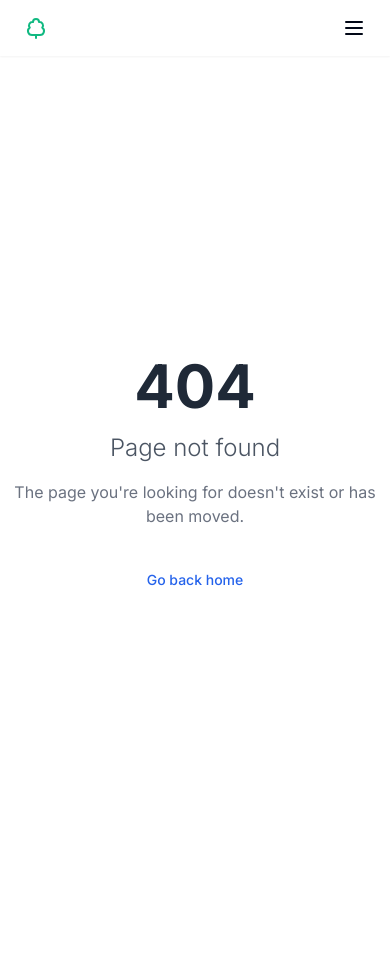
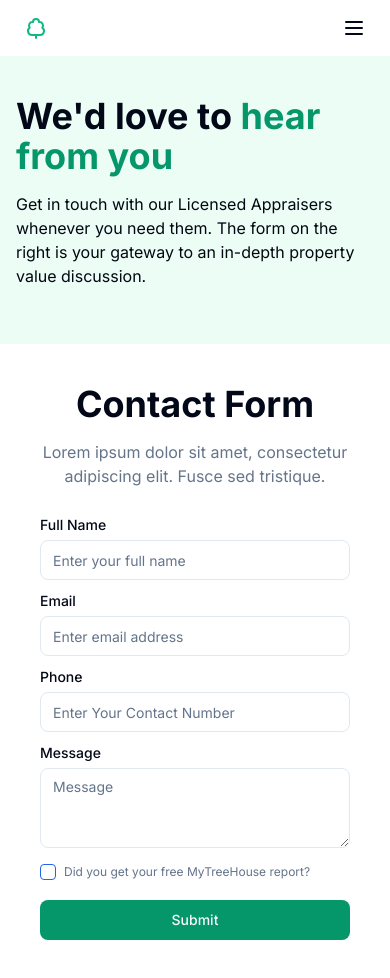
Before and after one commit to mytreehouse-ai/cygnus-a, a Next.js app: page /contact in a window 390 px wide. Before the commit this address had no page. Before the commit the page ends 900 px from the top, so only its background shows below. Built offline with nearby package versions, Linux system fonts and the light colour scheme.

Commit message:
feat: contact form page and ui for mobile

```diff
--- /dev/null
+++ b/app/contact/page.tsx
@@ -0,0 +1,12 @@
+import React from "react";
+import ContactUs from "@/components/contact-us";
+
+const page = () => {
+  return (
+    <>
+      <ContactUs />
+    </>
+  );
+};
+
+export default page;
--- /dev/null
+++ b/components/contact-us/index.tsx
@@ -0,0 +1,153 @@
+"use client";
+
+import React from "react";
+import { Card, CardContent, CardHeader, CardTitle } from "../ui/card";
+import { Form, FormControl, FormField, FormItem, FormLabel } from "../ui/form";
+import { useForm } from "react-hook-form";
+import { Input } from "../ui/input";
+import { Textarea } from "../ui/textarea";
+import { Button } from "../ui/button";
+import { Checkbox } from "../ui/checkbox";
+
+const ContactUs = () => {
+  return (
+    <main className="">
+      <div className="bg-emerald-50 px-4 pb-4 pt-10 md:px-6">
+        <h1 className="text-4xl font-bold md:text-5xl">
+          We&apos;d love to
+          <span className="text-emerald-600"> hear from you</span>
+        </h1>
+        <h2 className="pb-10 pt-4 text-gray-950 md:text-base">
+          Get in touch with our Licensed Appraisers whenever you need them. The
+          form on the right is your gateway to an in-depth property value
+          discussion.
+        </h2>
+      </div>
+      <div className="px-4 pb-4 pt-10 text-center md:pt-12">
+        <h3 className="text-4xl font-bold md:text-3xl ">Contact Form</h3>
+        <p className="tex-sm mt-4 text-slate-500 ">
+          Lorem ipsum dolor sit amet, consectetur adipiscing elit. Fusce sed
+          tristique.
+        </p>
+        <ContactForm />
+      </div>
+    </main>
+  );
+};
+
+export default ContactUs;
+
+const ContactForm = () => {
+  const contactUsForm = useForm();
+
+  const onSubmit = () => {
+    console.log("submit");
+  };
+
+  return (
+    <Card className="mt-6 border-none shadow-none md:border md:shadow-sm">
+      <CardContent>
+        <Form {...contactUsForm}>
+          <form
+            name="search-property-form"
+            onSubmit={contactUsForm.handleSubmit(onSubmit)}
+            className="flex flex-col gap-y-2"
+          >
+            <FormField
+              control={contactUsForm.control}
+              name="bathroom"
+              render={({ field }) => (
+                <FormItem className="w-auto md:w-full">
+                  <FormControl>
+                    <div className="space-y-1 text-start">
+                      <FormLabel>Full Name</FormLabel>
+                      <Input
+                        placeholder="Enter your full name"
+                        {...field}
+                        value={field.value}
+                        className="w-full rounded-lg text-sm md:w-full"
+                      />
+                    </div>
+                  </FormControl>
+                </FormItem>
+              )}
+            />
+
+            <FormField
+              control={contactUsForm.control}
+              name="bathroom"
+              render={({ field }) => (
+                <FormItem className="w-auto md:w-full">
+                  <FormControl>
+                    <div className="space-y-1 text-start">
+                      <FormLabel>Email</FormLabel>
+                      <Input
+                        placeholder="Enter email address"
+                        {...field}
+                        value={field.value}
+                        className="w-full rounded-lg text-sm md:w-full"
+                      />
+                    </div>
+                  </FormControl>
+                </FormItem>
+              )}
+            />
+
+            <FormField
+              control={contactUsForm.control}
+              name="bathroom"
+              render={({ field }) => (
+                <FormItem className="w-auto md:w-full">
+                  <FormControl>
+                    <div className="space-y-1 text-start">
+                      <FormLabel>Phone</FormLabel>
+                      <Input
+                        placeholder="Enter Your Contact Number"
+                        {...field}
+                        value={field.value}
+                        className="w-full rounded-lg text-sm md:w-full"
+                      />
+                    </div>
+                  </FormControl>
+                </FormItem>
+              )}
+            />
+
+            <FormField
+              control={contactUsForm.control}
+              name="bathroom"
+              render={({ field }) => (
+                <FormItem className="w-auto md:w-full">
+                  <FormControl>
+                    <div className="space-y-1 text-start">
+                      <FormLabel>Message</FormLabel>
+                      <Textarea
+                        placeholder="Message"
+                        {...field}
+                        value={field.value}
+                        className="w-full rounded-lg text-sm md:w-full"
+                      />
+                    </div>
+                  </FormControl>
+                </FormItem>
+              )}
+            />
+            <div className="mt-2 flex items-center space-x-2">
+              <Checkbox id="report" />
+              <label
+                htmlFor="report"
+                className="text-xs leading-none text-slate-500 peer-disabled:cursor-not-allowed peer-disabled:opacity-70"
+              >
+                Did you get your free MyTreeHouse report?
+              </label>
+            </div>
+
+            <Button className="order-2 mt-3 w-full rounded-lg bg-emerald-600 hover:bg-emerald-700 focus:bg-emerald-600 active:bg-emerald-600 md:order-1">
+              Submit
+            </Button>
+          </form>
+        </Form>
+      </CardContent>
+    </Card>
+  );
+};
```
